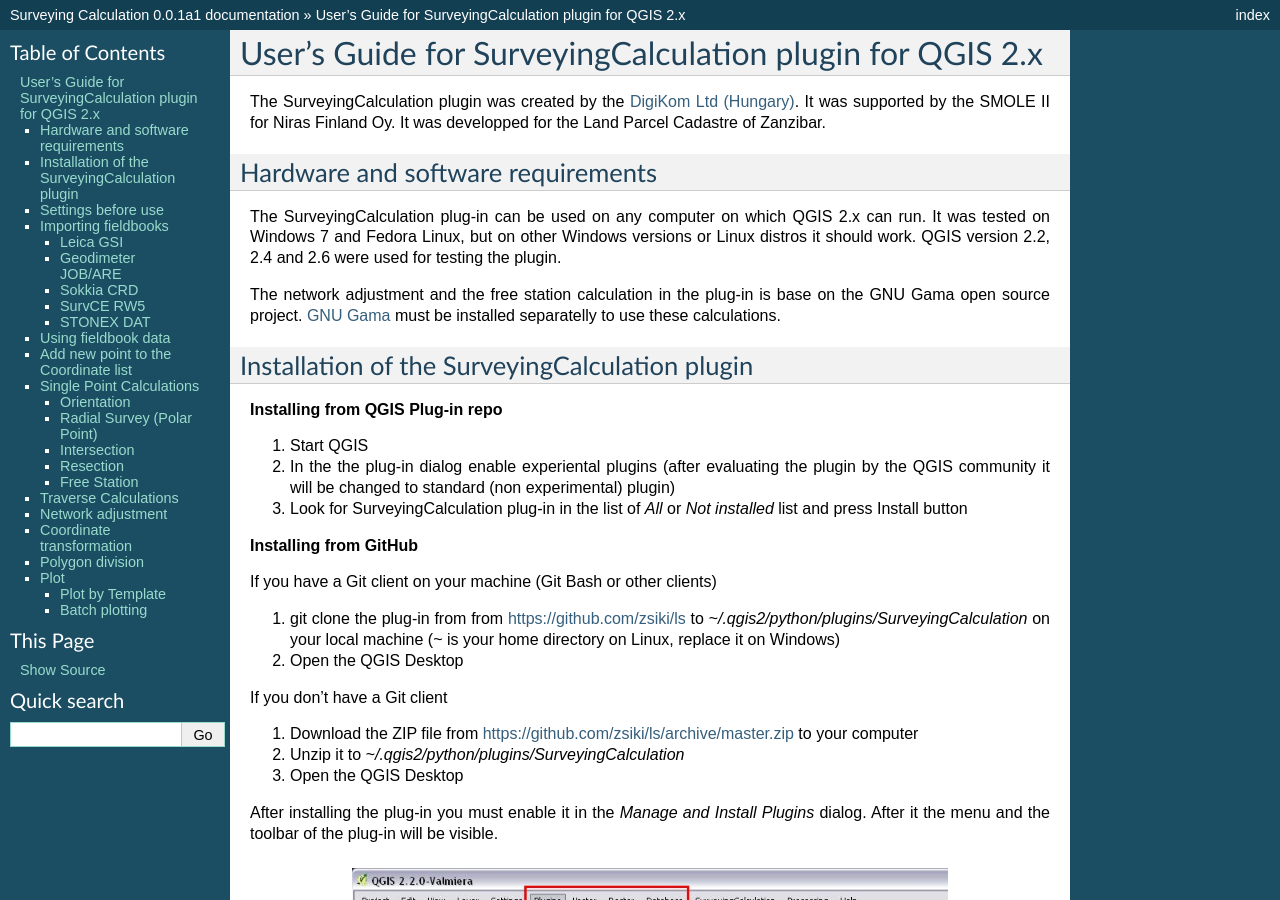
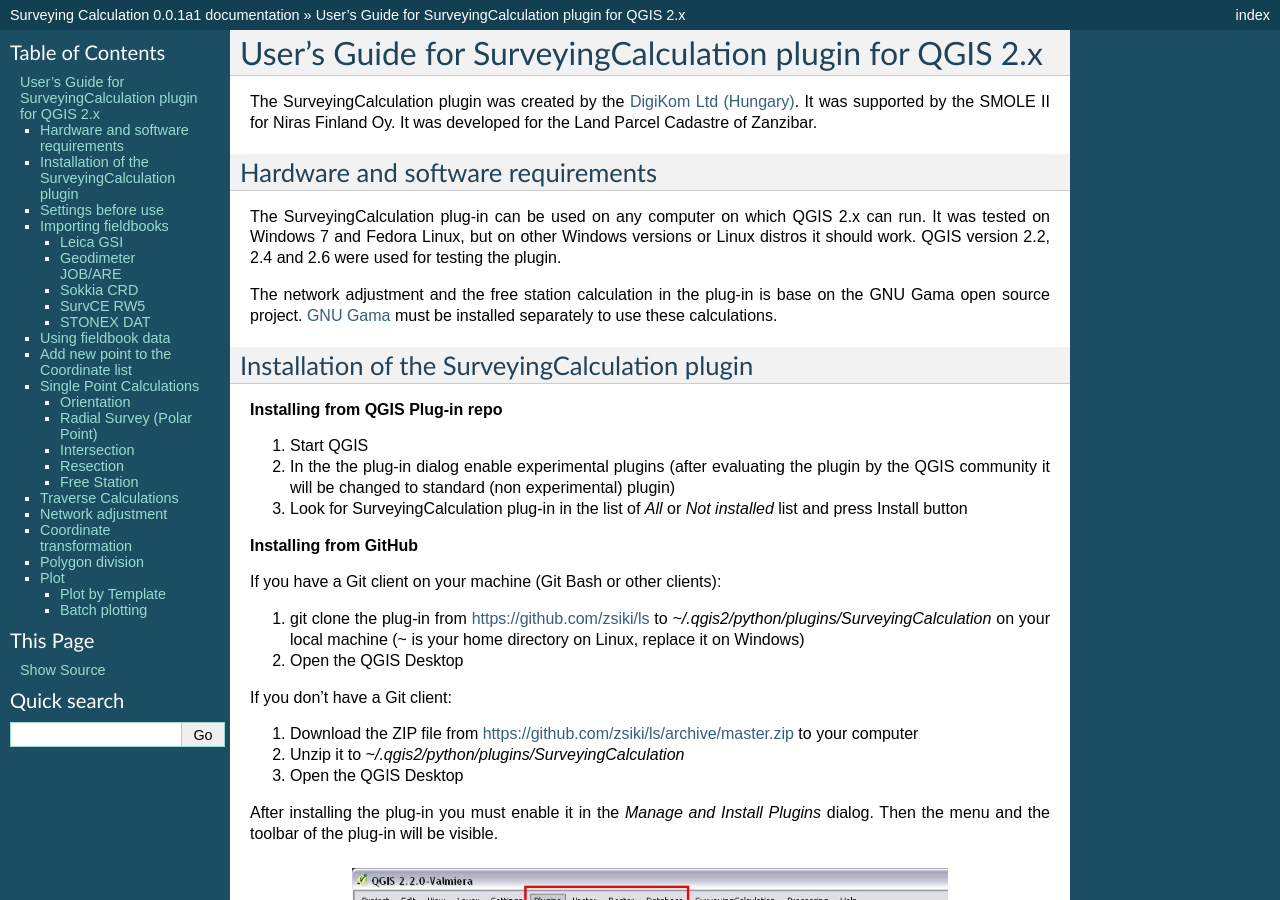
Before and after one commit to zsiki/ls, a Sphinx documentation site: the page built from doc/source/usersguide.rst, in a window 1280 px wide and 900 px high. Built offline with Sphinx 7.4.7, drawn with Linux system fonts in a browser that asks for light colours; some of the changed text lies outside the part shown.

Commit message:
doc updated

```diff
--- a/doc/source/usersguide.rst
+++ b/doc/source/usersguide.rst
@@ -3,8 +3,8 @@
 =========================================================
 
 The SurveyingCalculation plugin was created by the `DigiKom Ltd (Hungary)
-<www.digikom.hu>`_. It was supported by the SMOLE II for Niras Finland Oy.
-It was developped for the Land Parcel Cadastre of Zanzibar.
+<http://www.digikom.hu>`_. It was supported by the SMOLE II for Niras Finland Oy.
+It was developed for the Land Parcel Cadastre of Zanzibar.
 
 Hardware and software requirements
 ::::::::::::::::::::::::::::::::::
@@ -15,7 +15,7 @@
 used for testing the plugin.
 
 The network adjustment and the free station calculation in the plug-in is base
-on the GNU Gama open source project. `GNU Gama <https://www.gnu.org/software/gama/>`_ must be installed separatelly to use these calculations.
+on the GNU Gama open source project. `GNU Gama <https://www.gnu.org/software/gama/>`_ must be installed separately to use these calculations.
 
 Installation of the SurveyingCalculation plugin
 :::::::::::::::::::::::::::::::::::::::::::::::
@@ -23,24 +23,24 @@
 **Installing from QGIS Plug-in repo**
 
 #. Start QGIS
-#. In the the plug-in dialog enable experiental plugins (after evaluating the plugin by the QGIS community it will be changed to standard (non experimental) plugin)
+#. In the the plug-in dialog enable experimental plugins (after evaluating the plugin by the QGIS community it will be changed to standard (non experimental) plugin)
 #. Look for SurveyingCalculation plug-in in the list of *All* or *Not installed* list and press Install button
 
 **Installing from GitHub**
 
-If you have a Git client on your machine (Git Bash or other clients)
+If you have a Git client on your machine (Git Bash or other clients):
 
-#. git clone the plug-in from from https://github.com/zsiki/ls to *~/.qgis2/python/plugins/SurveyingCalculation* on your local machine (~ is your home directory on Linux, replace it on Windows)
+#. git clone the plug-in from https://github.com/zsiki/ls to *~/.qgis2/python/plugins/SurveyingCalculation* on your local machine (~ is your home directory on Linux, replace it on Windows)
 #. Open the QGIS Desktop
 
-If you don't have a Git client
+If you don't have a Git client:
 
 #. Download the ZIP file from https://github.com/zsiki/ls/archive/master.zip to your computer
 #. Unzip it to *~/.qgis2/python/plugins/SurveyingCalculation*
 #. Open the QGIS Desktop
 
 After installing the plug-in you must enable it in the *Manage and Install
-Plugins* dialog. After it the menu and the toolbar of the plug-in
+Plugins* dialog. Then the menu and the toolbar of the plug-in
 will be visible.
 
 .. figure:: images/u01.png
```
Also changed, not shown: other parts of doc/source/usersguide.rst (+1 -1 lines).
